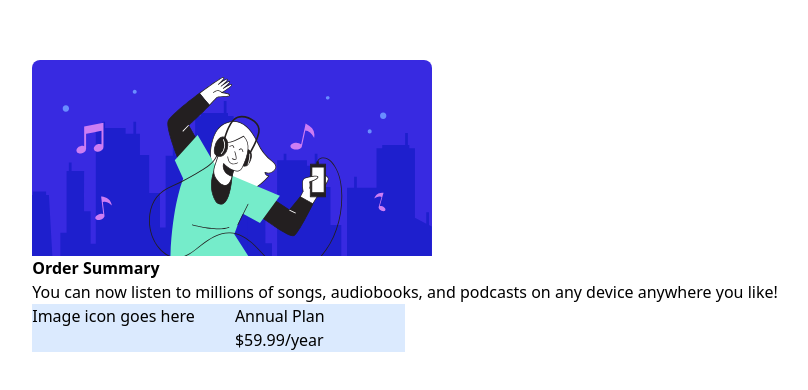
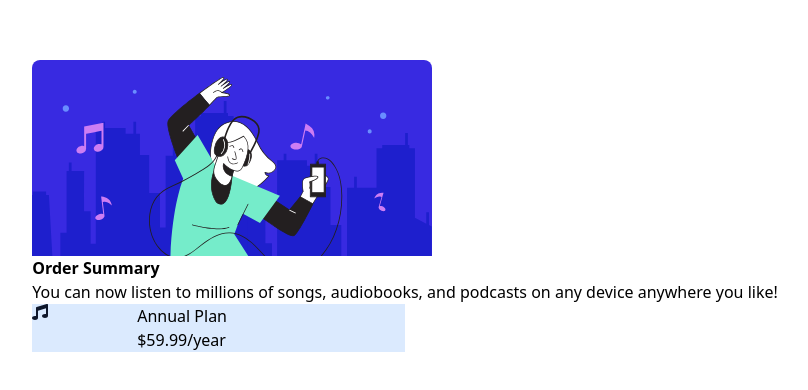
Before and after one commit to otilor/order-summary-component-main-frontend-mentor, a Next.js app: page / in a window 1280 px wide. Shown: the part 194-584 px from the top of the page, without its empty margins (235-1043 px from the left). Built offline with nearby package versions, Linux system fonts and the light colour scheme.

Commit message:
add music icon

```diff
--- a/pages/index.js
+++ b/pages/index.js
@@ -2,6 +2,7 @@ import Head from 'next/head'
 import Image from 'next/image'
 import { Inter } from '@next/font/google'
 import styles from '../styles/Home.module.css'
+import { FaMusic } from 'react-icons/fa';
 
 const inter = Inter({ subsets: ['latin'] })
 
@@ -22,7 +23,11 @@ export default function Home() {
           <p>You can now listen to millions of songs, audiobooks, and podcasts on any device anywhere you like!</p>
 
           <div className='bg-blue-100 grid grid-rows-2 grid-flow-col w-1/2'>
-            <div className='row-span-2'>Image icon goes here</div>
+            <div className='row-span-2'>
+              <span className='rounded-full bg-indigo-300'>
+                <FaMusic className='text-slate-900'/>
+              </span>
+            </div>
             <div className='col-span-2'>Annual Plan</div>
             <div className='col-span-2'>$59.99/year</div>
           </div>
```
